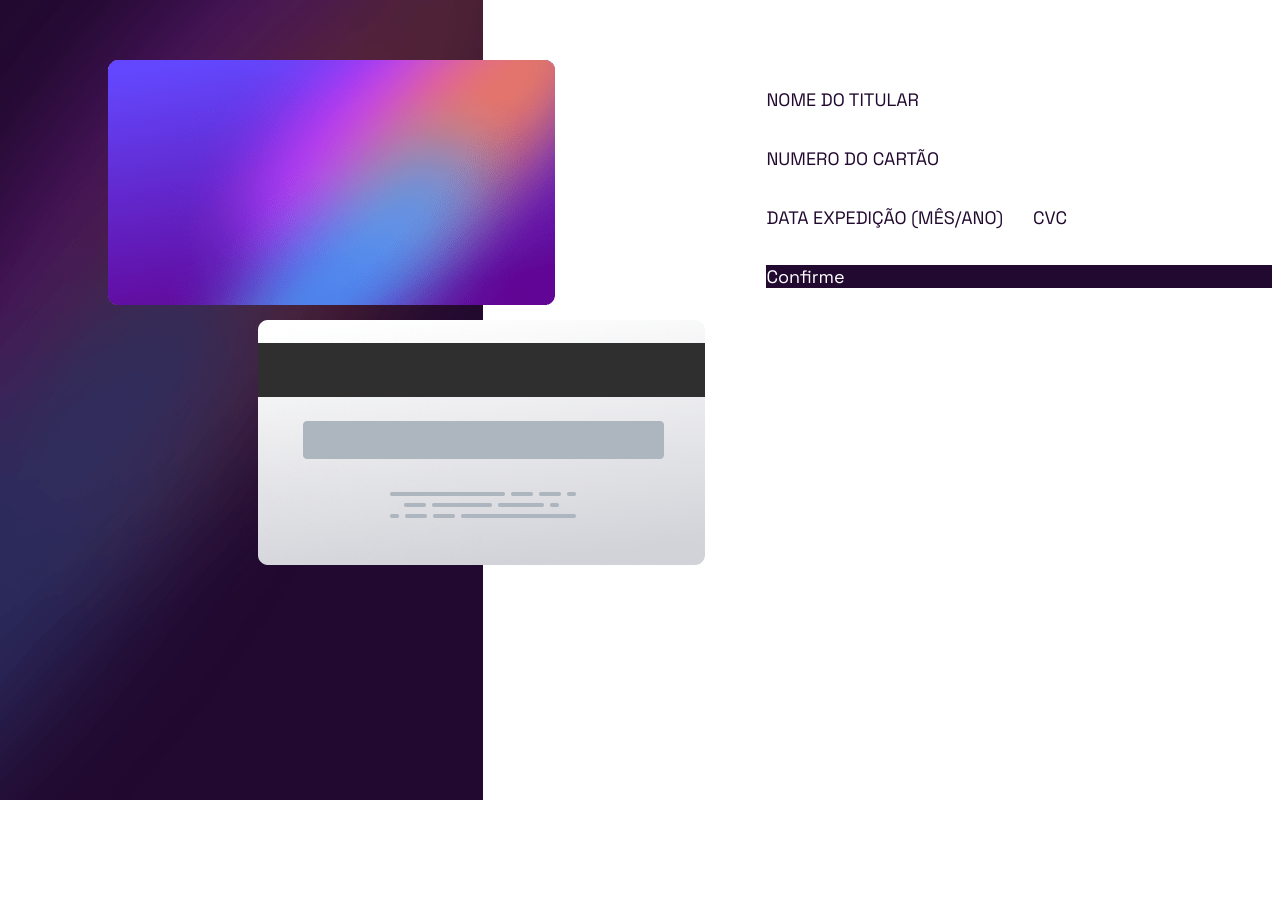
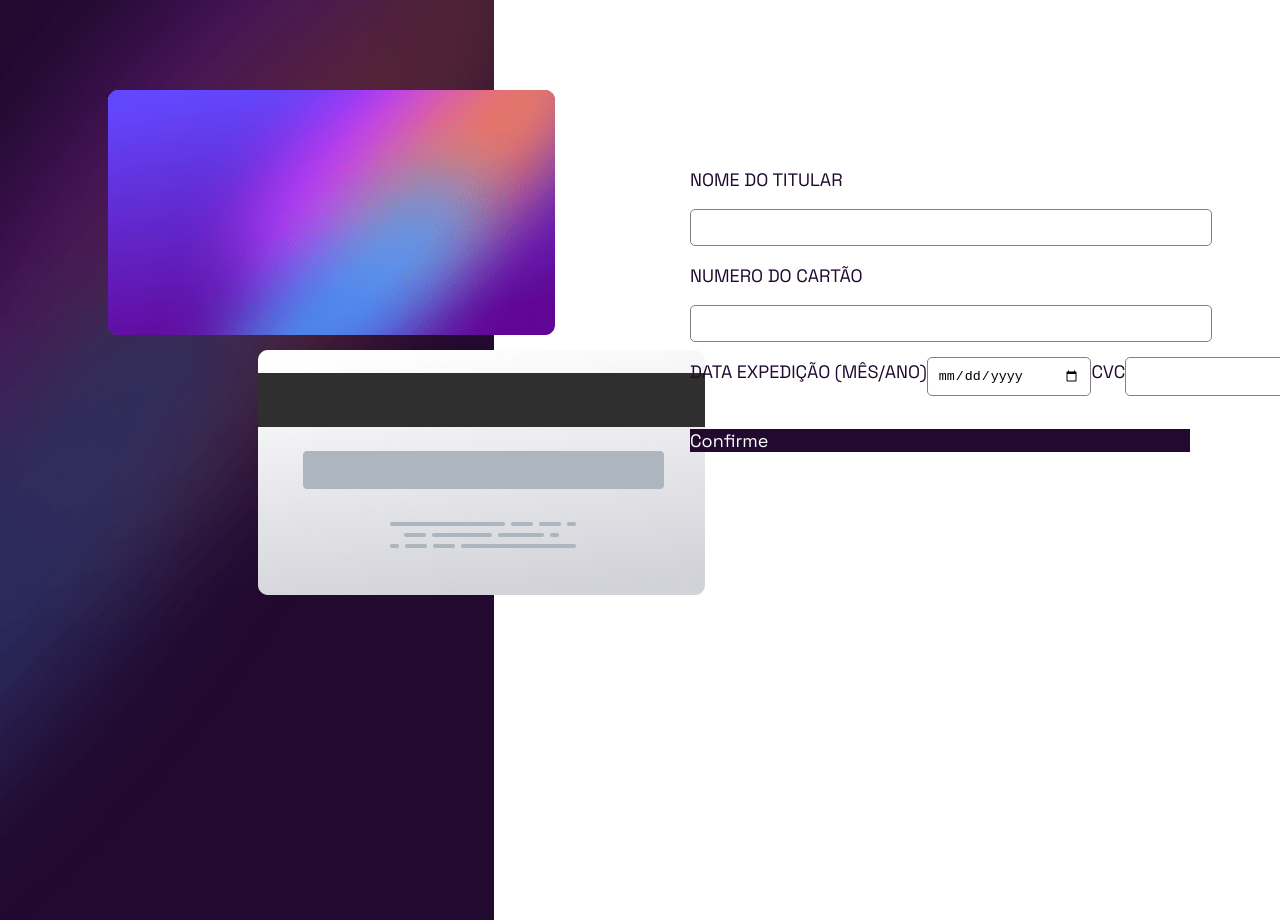
Before and after one commit to Douglaslima93/formulario-de-detalhes-do-cartao-interativo, a plain HTML site: page index.html in a window 1280 px wide. Before the commit the page ends 800 px from the top, so only its background shows below. Drawn offline with Linux system fonts and the light colour scheme.

Commit message:
Alteração nas tags HTML, estilização CSS

```diff
--- a/estilo.css
+++ b/estilo.css
@@ -1,17 +1,15 @@
 body{
-
+    background-size: contain;
     background-image: url("bg-main-desktop.png");
     background-repeat: no-repeat;
     font-family: 'Space Grotesk', sans-serif;
     font-size: 18px;
+    overflow: hidden;
 }
 
 .containerf{
     margin-left: 100px;
-    margin-top: 60px;
-
-
-
+    margin-top: 90px;
 }
 
 .containerv{
@@ -20,18 +18,39 @@ body{
 }
 
 .containerd{
-    display: flex;
-    flex-direction: column;
-    margin-top: -500px;
-    margin-left: 60%;
     color: hsl(278, 68%, 11%);
+    width: 600px;
+    margin-left: 50%;
+    position: relative;
+    top:-450px;
+    left: 50px;
 }
 
-#ladoalado{
+.containerd #texto{
+    border: 1px solid gray;
+    border-radius: 5px;
+    width: 500px;
+    padding: 10px;
+}
+
+.containerd #ladoalado{
     display: flex;
+    flex-wrap: wrap;
     flex-direction: row;
-    gap: 30px;
-    color: hsl(278, 68%, 11%);
+}
+
+.containerd #data{
+    border: 1px solid gray;
+    border-radius: 5px;
+    width: 50px;
+    padding: 10px;
+    margin-top: 15px;
+    margin-bottom: 15px;
+}
+
+#ladoalado #data{
+    flex-grow: 3;
+
 }
 
 #confirme{
@@ -39,4 +58,6 @@ body{
     border: 20px 20px;
     background-color: hsl(278, 68%, 11%) ;
     color:white;
+    cursor: pointer;
+    width: 500px;
 }
--- a/index.html
+++ b/index.html
@@ -22,13 +22,19 @@
     </div>
 
     <div id="dados" class="containerd">
+
         <p>NOME DO TITULAR</p>
+    <input type="text" id="texto" placeholder="">
 
         <P>NUMERO DO CARTÃO</P>
+    <input type="text" id="texto" placeholder="">
 
         <div id="ladoalado">
         <P>DATA EXPEDIÇÃO (MÊS/ANO)</P>
+        <input type="date" id="data" placeholder="">
+
         <P>CVC</P>
+        <input type="number" id="data" placeholder="">
     </div>
     <p id="confirme">Confirme</p>
     </div>
```
